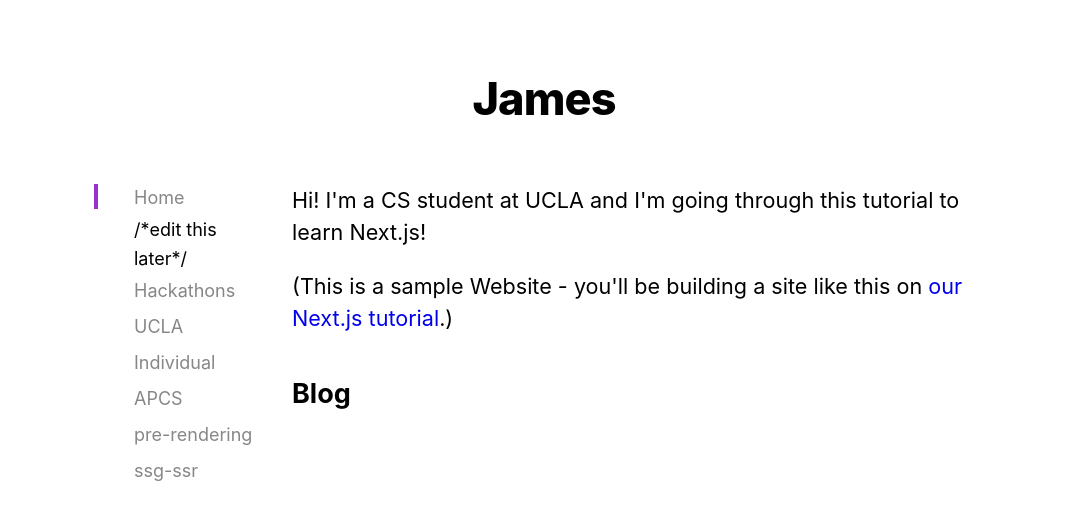
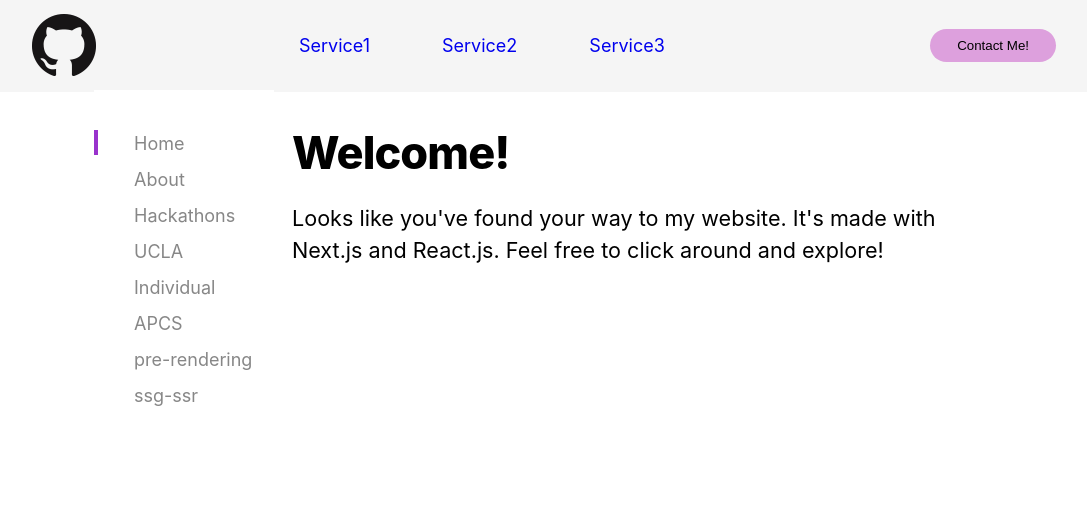
Before and after one commit to james168ma/personal-website, a Next.js app: page / in a window 1280 px wide. Shown: the top 520 px of the page, without its empty margins (96-1183 px from the left). Built offline with nearby package versions, Linux system fonts and the light colour scheme.

Commit message:
added top nav bar - just have to make content and figure out the service links

```diff
--- a/components/layout.js
+++ b/components/layout.js
@@ -9,29 +9,40 @@ export const siteTitle = 'james168ma'
 
 export default function Layout({ pageName, ids, children, home }) {
   return (
-    <div className={styles.container}>
+    <>
       <Head>
         <link rel="icon" href="/favicon.ico" />
       </Head>
       <header className={styles.header}>
-        {home ? (
-          <>
-            <h1 className={utilStyles.heading2Xl}>{name}</h1>
-          </>
-        ) : (
-          <>
-            <h2 className={utilStyles.headingLg}>
+        <a href="https://github.com/james168ma" ><img src="/images/GitHub-Mark-64px.png" className={styles.logo} /></a>
+        <nav className={styles.topNav} >
+          <ul className={styles.topNavLinks}>
+            <li>
               <Link href="/">
-                <a className={utilStyles.colorInherit}>{name}</a>
+                <a>Service1</a>
               </Link>
-            </h2>
-          </>
-        )}
+            </li>
+            <li>
+              <Link href="/">
+                <a>Service2</a>
+              </Link>
+            </li>
+            <li>
+              <Link href="/">
+                <a>Service3</a>
+              </Link>
+            </li>
+          </ul>
+        </nav>
+        <Link href="/">
+          <a href="mailto:james168ma@gmail.com?subject=SweetWords"><button className={styles.button} >Contact Me!</button></a>
+        </Link>
       </header>
 
+      <div className={styles.container}>
         <nav className={styles.navbar}>
           <ul className={styles.navbarNav}>
-          <NavItem link="/" text="Home" selected={home}/>  /*edit this later*/
+            <NavItem link="/" text="Home" selected={home}/>
             {ids.map(id => {
               return (
                 <NavItem link={"/subpages/" + id} text={id} selected={pageName === id} key={id}/>
@@ -49,5 +60,6 @@ export default function Layout({ pageName, ids, children, home }) {
           </div>
         )}
       </div>
+    </>
   );
 }
--- a/components/layout.module.css
+++ b/components/layout.module.css
@@ -1,13 +1,19 @@
 .container {
   max-width: 52rem;
-  padding: 0 1rem;
+  padding: 2rem 1rem;
   margin: 3rem auto 6rem;
 }
 
 .header {
+  top: 0;
+  width: 100vw;
   display: flex;
-  flex-direction: column;
+  justify-content: space-between;
+  flex-direction: row;
   align-items: center;
+  padding: 0.75rem 10%;
+  background-color: #F5F5F5;
+  position: fixed;
 }
 
 .headerImage {
@@ -41,3 +47,42 @@
   align-items: center;
   height: 100;
 }
+
+.logo {
+  cursor: pointer;
+}
+
+.topNav {
+  margin-right: 10%;
+}
+
+.topNavLinks {
+  list-style: none;
+}
+
+.topNavLinks li {
+  display: inline-block;
+  padding: 0rem 2rem;
+}
+
+.topNavLinks li a {
+  transition: all 0.3s ease 0s;
+}
+
+.topNavLinks li a:hover {
+  color: rgb(221, 160, 221);
+}
+
+.button {
+  padding: 0.5rem 1.5rem;
+  background-color: rgb(221, 160, 221, 1);
+  border: none;
+  border-radius: 5rem;
+  cursor: pointer;
+  transition: all 0.3s ease 0s;
+  outline: none;
+}
+
+.button:hover {
+  background-color: rgb(221, 160, 221, 0.8);
+}
--- a/pages/index.js
+++ b/pages/index.js
@@ -10,15 +10,11 @@ export default function Home({ ids }) {
       <Head>
         <title>{siteTitle}</title>
       </Head>
+      <h1 className={utilStyles.heading2Xl}>Welcome!</h1>
       <section className={utilStyles.headingMd}>
-        <p>Hi! I'm a CS student at UCLA and I'm going through this tutorial to learn Next.js!</p>
         <p>
-          (This is a sample Website - you'll be building a site like this on {' '}
-          <a href="https://nextjs.org/learn">our Next.js tutorial</a>.)
+          Looks like you've found your way to my website. It's made with Next.js and React.js. Feel free to click around and explore!
         </p>
-      </section>
-      <section className={`${utilStyles.headingMd} ${utilStyles.padding1px}`}>
-        <h2 className={utilStyles.headingLg}>Blog</h2>
       </section>
     </Layout>
   );
--- /dev/null
+++ b/subpages/About.md
@@ -0,0 +1,5 @@
+---
+title: 'About Me'
+priority: 0
+---
+# A Little About Me!
--- a/subpages/pre-rendering.md
+++ b/subpages/pre-rendering.md
@@ -2,6 +2,7 @@
 title: 'Two Forms of Pre-rendering'
 priority: 100
 ---
+# Just Some Pre-rendering
 
 Next.js has two forms of pre-rendering: **Static Generation** and **Server-side Rendering**. The difference is in **when** it generates the HTML for a page.
 
--- a/subpages/ssg-ssr.md
+++ b/subpages/ssg-ssr.md
@@ -2,6 +2,7 @@
 title: 'When to Use Static Generation v.s. Server-side Rendering'
 priority: 101
 ---
+# Static Generation v.s. Server-side Rendering
 
 We recommend using **Static Generation** (with and without data) whenever possible because your page can be built once and served by CDN, which makes it much faster than having a server render the page on every request.
 
```
Also changed, not shown: public/images/GitHub-Mark-64px.png (added), public/images/profile.jpg (added). Lines whose indentation alone changed are shown as unchanged.
